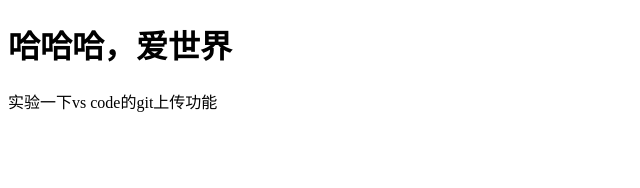
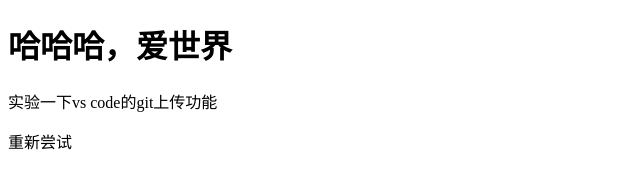
Before and after one commit to 23423434234/-, a plain HTML site: page index.html in a window 1280 px wide. Shown: the whole page, without its empty margins (0-640 px from the left). Drawn offline with Linux system fonts and the light colour scheme.

Commit message:
在index.html中添加一段新的测试文本

```diff
--- a/index.html
+++ b/index.html
@@ -8,5 +8,6 @@
 <body>
     <h1>哈哈哈，爱世界</h1>
      <p>实验一下vs code的git上传功能</p>
+     <p>重新尝试</p>
 </body>
 </html>
```
